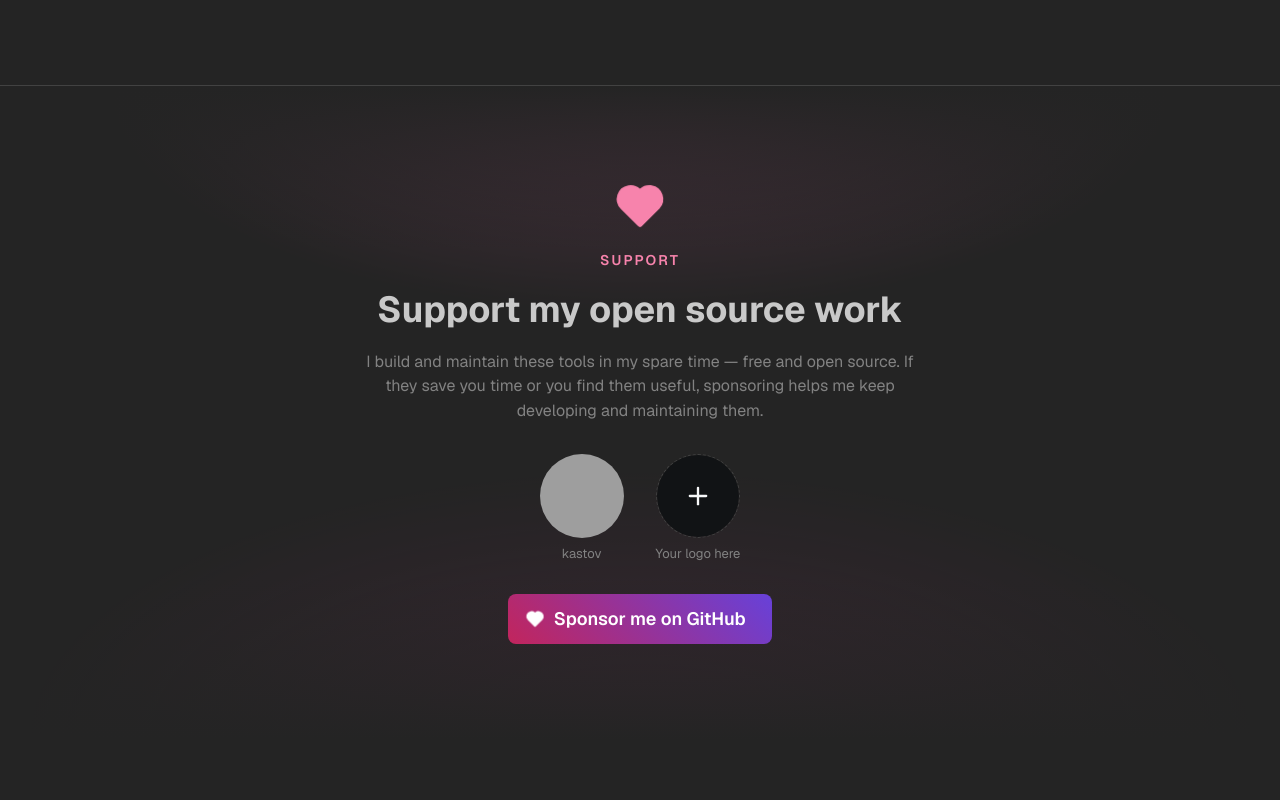
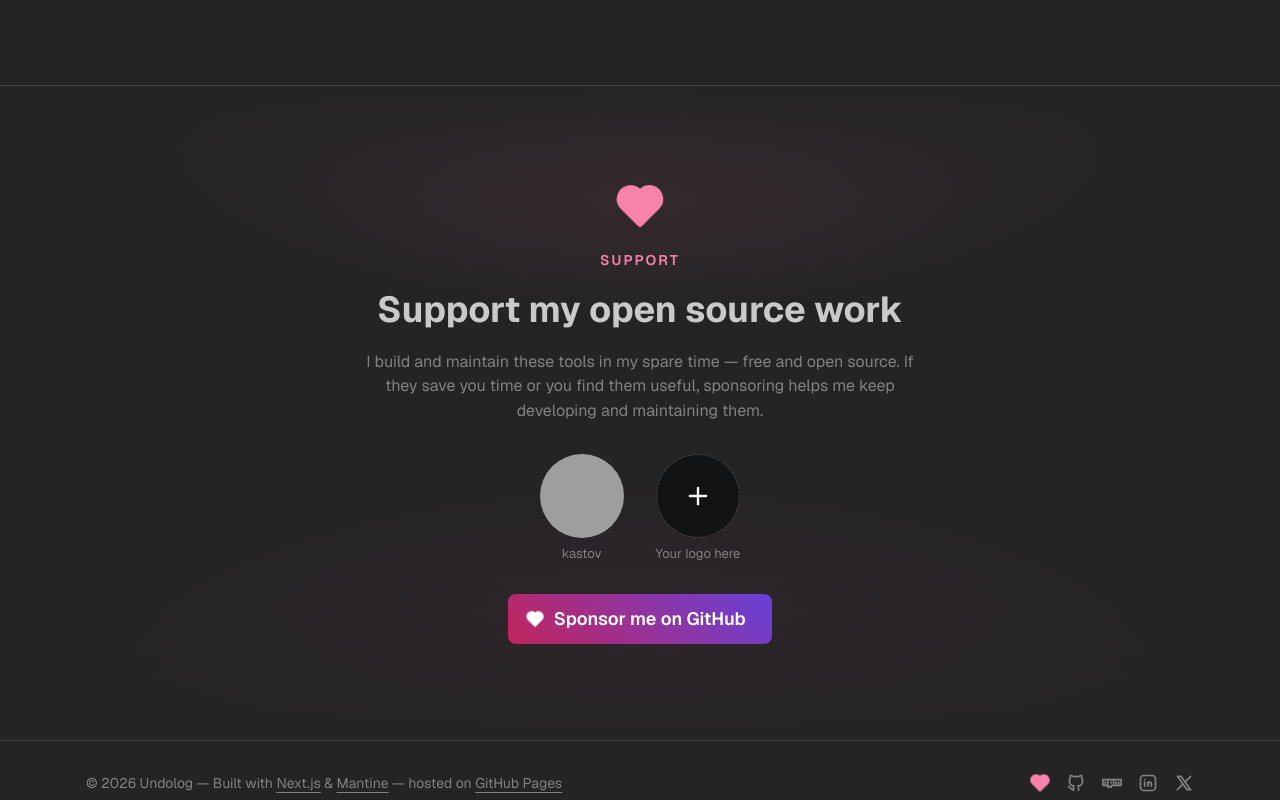
Before and after one commit to gfazioli/gfazioli.github.io, a Next.js app: page / in a window 1280 px wide. Shown: the part 11200-12000 px from the top of the page. Built offline with nearby package versions, Linux system fonts and the light colour scheme; no server answers; grey boxes are pictures that could not be loaded.

Commit message:
feat(footer): link Next.js, Mantine and GitHub Pages credits
Dotted underline at rest so they read as links, solid + brighter on hover.
Drop mt-24: the sponsor section above already provides the bottom spacing.

```diff
--- a/src/components/SiteFooter.tsx
+++ b/src/components/SiteFooter.tsx
@@ -13,13 +13,52 @@ interface SiteFooterProps {
   dict: Dictionary;
 }
 
+/** Dotted underline at rest so the tech links read as clickable; solid + brighter on hover */
+const techLinkClass =
+  "decoration-dotted underline-offset-4 transition-colors hover:decoration-solid hover:text-[var(--mantine-color-bright)]";
+
 export function SiteFooter({ dict }: SiteFooterProps) {
   return (
-    <footer className="mt-24 border-t border-[var(--mantine-color-default-border)]">
+    <footer className="border-t border-[var(--mantine-color-default-border)]">
       <Container size="lg" py="xl">
         <Group justify="space-between" wrap="wrap" gap="md">
           <Text size="sm" c="dimmed">
-            © {new Date().getFullYear()} Undolog — {dict.footer.built}
+            © {new Date().getFullYear()} Undolog — {dict.footer.builtWith}{" "}
+            <Anchor
+              href="https://nextjs.org"
+              target="_blank"
+              rel="noreferrer"
+              inherit
+              c="dimmed"
+              underline="always"
+              className={techLinkClass}
+            >
+              Next.js
+            </Anchor>{" "}
+            &{" "}
+            <Anchor
+              href="https://mantine.dev"
+              target="_blank"
+              rel="noreferrer"
+              inherit
+              c="dimmed"
+              underline="always"
+              className={techLinkClass}
+            >
+              Mantine
+            </Anchor>{" "}
+            — {dict.footer.hostedOn}{" "}
+            <Anchor
+              href="https://pages.github.com"
+              target="_blank"
+              rel="noreferrer"
+              inherit
+              c="dimmed"
+              underline="always"
+              className={techLinkClass}
+            >
+              GitHub Pages
+            </Anchor>
           </Text>
           <Group gap="md">
             <Anchor
```
